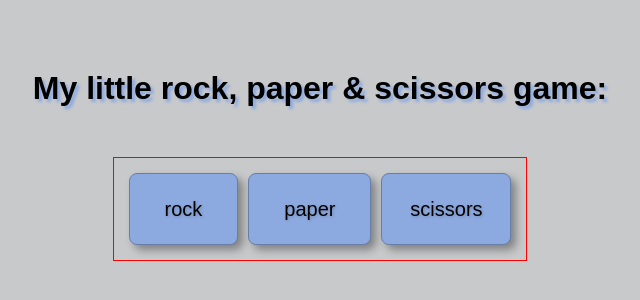
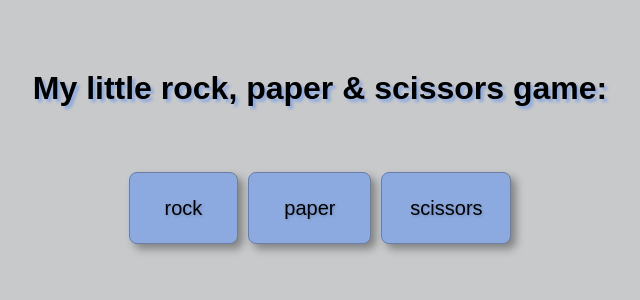
Before and after one commit to MCaliJr/rock-paper-scissors, a plain HTML site: page index.html in a window 1280 px wide. Shown: the part 180-480 px from the top of the page, without its empty margins (320-960 px from the left). Drawn offline with Linux system fonts and the light colour scheme.

Commit message:
few more tweaks to the CSS

```diff
--- a/style.css
+++ b/style.css
@@ -36,7 +36,6 @@ h1 {
   display: flex;
   justify-content: space-around;
   min-width: 30vw;
-  border: solid red 1px;
   padding: 10px;
 }
 
```
